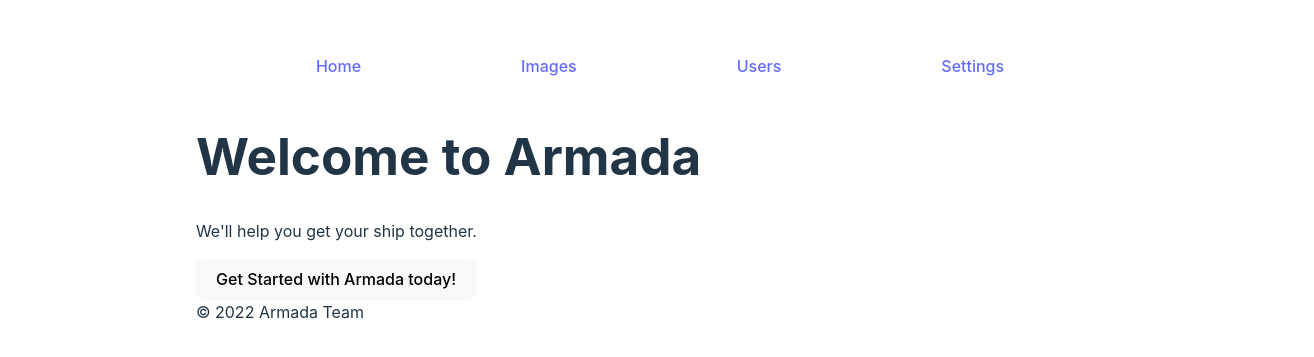
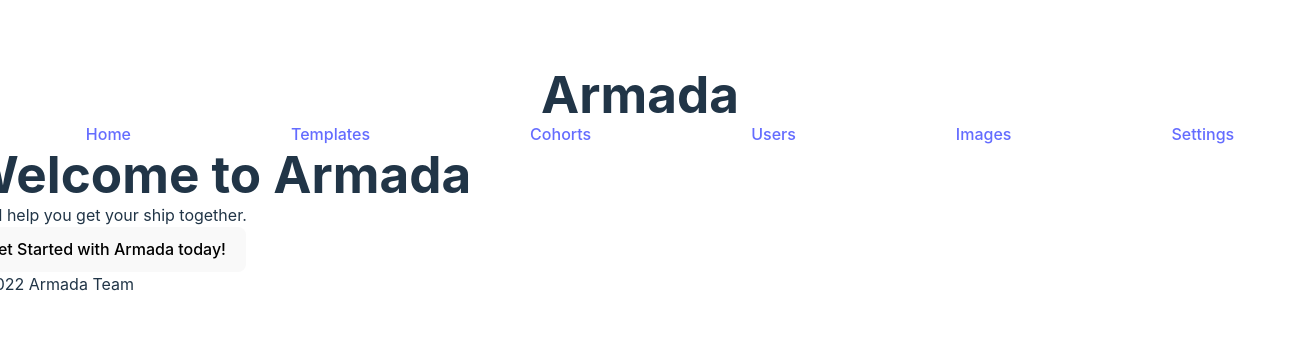
Before and after one commit to team-armada/armada-frontend, a React (Vite) app: page / in a window 1280 px wide. Shown: the part 219-576 px from the top of the page, 1314 px wide, since content can reach past the window. Built offline with nearby package versions, Linux system fonts and the light colour scheme.

Commit message:
Added additional routes and incorporated CSS reset.

```diff
--- a/src/components/Naviagtion.tsx
+++ b/src/components/Naviagtion.tsx
@@ -2,22 +2,33 @@ import { Link } from 'react-router-dom';
 
 const Navigation = () => {
   return (
+    <>
+      <h1 style={{ margin: 'auto', display: 'flex', justifyContent: 'center' }}>
+        Armada
+      </h1>
       <nav className="navigation">
         <ul>
           <Link to="/" className="navigation-link">
             Home
           </Link>
-        <Link to="/images" className="navigation-link">
-          Images
+          <Link to="/templates" className="navigation-link">
+            Templates
+          </Link>
+          <Link to="/cohorts" className="navigation-link">
+            Cohorts
           </Link>
           <Link to="/users" className="navigation-link">
             Users
+          </Link>
+          <Link to="/images" className="navigation-link">
+            Images
           </Link>
           <Link to="/settings" className="navigation-link">
             Settings
           </Link>
         </ul>
       </nav>
+    </>
   );
 };
 
--- a/src/main.tsx
+++ b/src/main.tsx
@@ -7,7 +7,10 @@ import Error from './routes/Error';
 import Users from './routes/Users';
 import Images from './routes/Images';
 import Settings from './routes/Settings';
+import './reset.css';
 import './index.css';
+import Cohorts from './routes/Cohorts';
+import Templates from './routes/Templates';
 
 const router = createBrowserRouter([
   {
@@ -21,8 +24,18 @@ const router = createBrowserRouter([
         errorElement: <Error />,
       },
       {
+        path: '/templates',
+        element: <Templates />,
+        errorElement: <Error />,
+      },
+      {
         path: '/images',
         element: <Images />,
+        errorElement: <Error />,
+      },
+      {
+        path: '/cohorts',
+        element: <Cohorts />,
         errorElement: <Error />,
       },
       {
--- /dev/null
+++ b/src/reset.css
@@ -0,0 +1,69 @@
+/*
+  1. Use a more-intuitive box-sizing model.
+*/
+*,
+*::before,
+*::after {
+  box-sizing: border-box;
+}
+/*
+  2. Remove default margin
+*/
+* {
+  margin: 0;
+}
+/*
+  3. Allow percentage-based heights in the application
+*/
+html,
+body {
+  height: 100%;
+}
+/*
+  Typographic tweaks!
+  4. Add accessible line-height
+  5. Improve text rendering
+*/
+body {
+  line-height: 1.5;
+  -webkit-font-smoothing: antialiased;
+}
+/*
+  6. Improve media defaults
+*/
+img,
+picture,
+video,
+canvas,
+svg {
+  display: block;
+  max-width: 100%;
+}
+/*
+  7. Remove built-in form typography styles
+*/
+input,
+button,
+textarea,
+select {
+  font: inherit;
+}
+/*
+  8. Avoid text overflows
+*/
+p,
+h1,
+h2,
+h3,
+h4,
+h5,
+h6 {
+  overflow-wrap: break-word;
+}
+/*
+  9. Create a root stacking context
+*/
+#root,
+#__next {
+  isolation: isolate;
+}
--- /dev/null
+++ b/src/routes/Cohort.tsx
@@ -0,0 +1,5 @@
+const Cohort = () => {
+  return <p>Welcome to the Cohort Page</p>;
+};
+
+export default Cohort;
--- /dev/null
+++ b/src/routes/Cohorts.tsx
@@ -0,0 +1,5 @@
+const Cohorts = () => {
+  return <p>Welcome to the Cohorts page!</p>;
+};
+
+export default Cohorts;
--- /dev/null
+++ b/src/routes/Template.tsx
@@ -0,0 +1,5 @@
+const Template = () => {
+  return <p>Welcome to the Template page!</p>;
+};
+
+export default Template;
--- /dev/null
+++ b/src/routes/Templates.tsx
@@ -0,0 +1,5 @@
+const Templates = () => {
+  return <p>Welcome to the Templates page!</p>;
+};
+
+export default Templates;
```
Lines whose indentation alone changed are shown as unchanged.
